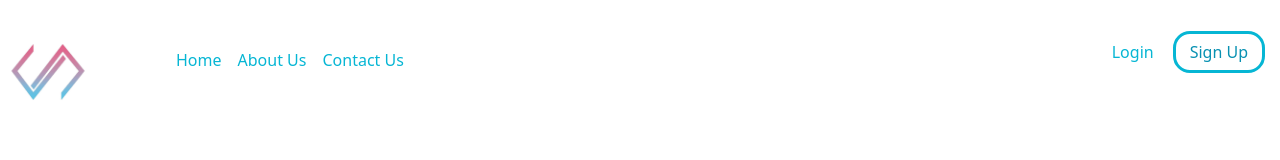
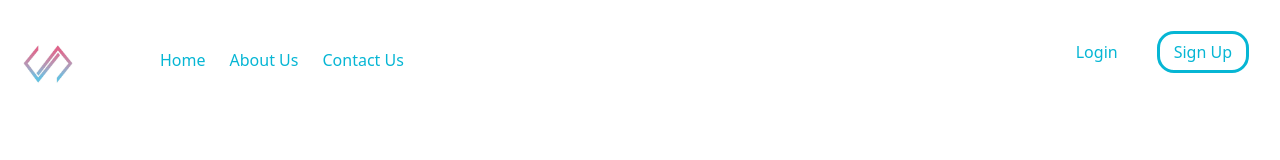
Before and after one commit to GaneshP03/Portfolio, a plain HTML site: page index.html in a window 1280 px wide. Drawn offline with nearby package versions, Linux system fonts and the light colour scheme.

Commit message:
Updated NavBar

```diff
--- a/index.html
+++ b/index.html
@@ -16,23 +16,23 @@
           <!-- logo -->
         <div class="logo">
           <a href="#">
-            <img src="logo.png.jpeg" alt="" class="md:h-24 h-14">
+            <img src="logo.png.jpeg" alt="" class="md:h-16 h-14 ml-4 mt-2">
           </a>
         </div>
     <div class="primary-nav ">
-      <div class="md:flex hidden fitems space-x-4 py-6 pl-16">
+      <div class="md:flex hidden fitems space-x-6 py-6 pl-16">
       <a href="#" class="text-cyan-500 hover:underline ">Home</a>
       <a href="#" class="text-cyan-500 hover:underline ">About Us</a>
       <button href="#" class="text-cyan-500 hover:underline">Contact Us</button>
     </div>
     </div>
       </div>
-    <div class="secondary-nav hidden pr-5 md:flex items-center space-x-3 pb-4">
+    <div class="secondary-nav hidden pr-5 md:flex items-center space-x-8 mt-2 mr-4">
       <a href="#"class=" py-1 px-3 text-cyan-500">Login</a>
-      <a href="#"class="text-cyan-600 py-1 px-3 outline outline-offset-2 outline-cyan-500 rounded-xl w-22">Sign Up</a>
+      <a href="#"class="text-cyan-500 py-1 px-3 outline outline-offset-2 outline-cyan-500 rounded-xl w-22">Sign Up</a>
     </div>
     <div class="md:hidden flex items-center">
-      <button class="mobile-menu-button mr-8 pt-4">
+      <button class="mobile-menu-button mr-8 pt-6">
       <svg xmlns="http://www.w3.org/2000/svg" fill="none" viewBox="0 0 24 24" stroke-width="1.5" stroke="currentColor" class="w-6 h-6">
         <path stroke-linecap="round" stroke-linejoin="round" d="M3.75 6.75h16.5M3.75 12h16.5m-16.5 5.25h16.5" />
       </svg>
```
